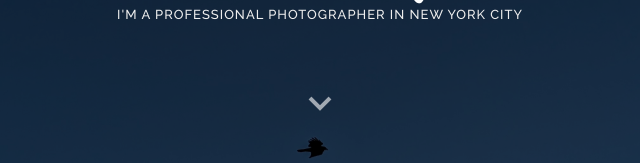
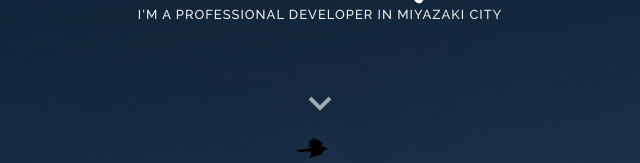
Before and after one commit to monaung-dev/portfolio, a plain HTML site: page index.html in a window 1280 px wide. Shown: the part 378-541 px from the top of the page, 320-960 px from the left. Drawn offline with nearby package versions, Linux system fonts and the light colour scheme.

Commit message:
change des

```diff
--- a/index.html
+++ b/index.html
@@ -75,7 +75,7 @@
   <section id="hero">
     <div class="hero-container">
       <h1>Mon Aung</h1>
-      <h2>I'm a Professional Photographer In New York City</h2>
+      <h2>I'm a Professional Developer In Miyazaki City</h2>
       <a href="#about" class="btn-scroll scrollto" title="Scroll Down"><i class="bx bx-chevron-down"></i></a>
     </div>
   </section><!-- End Hero -->
```
